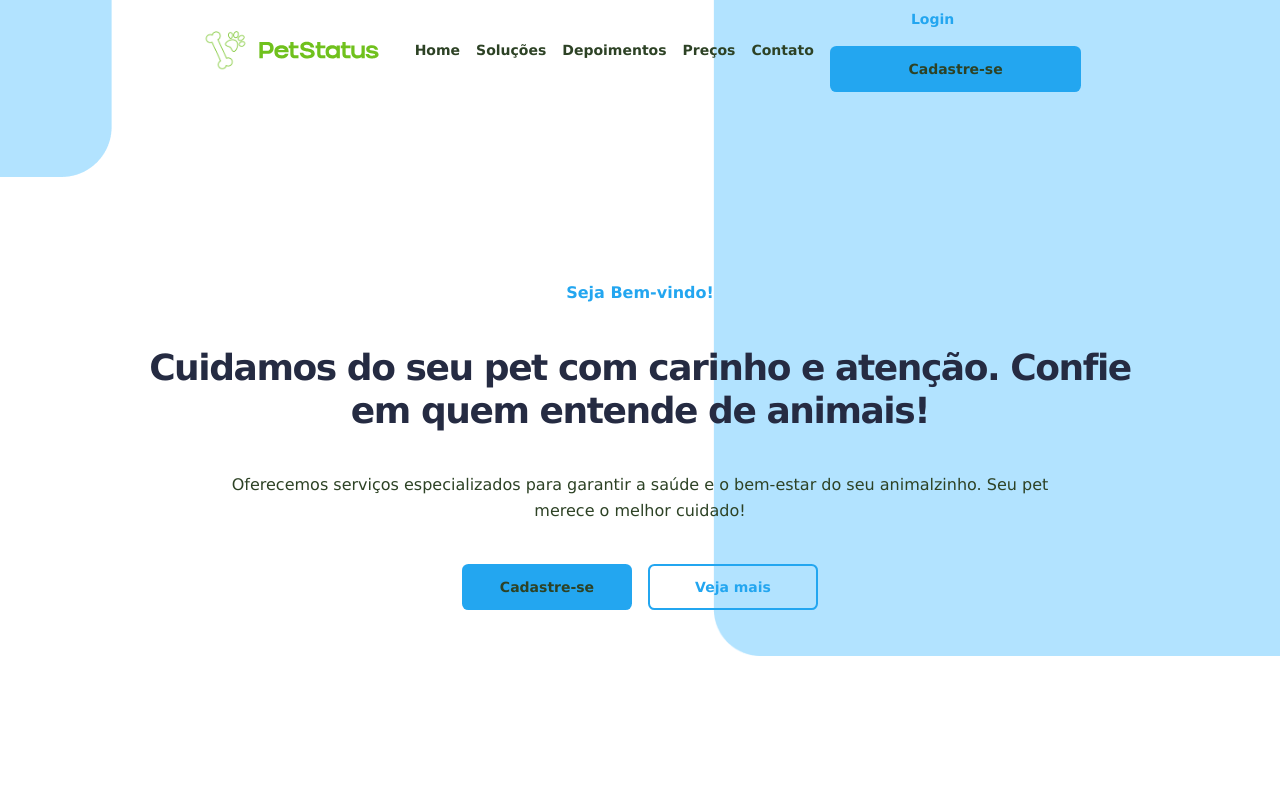
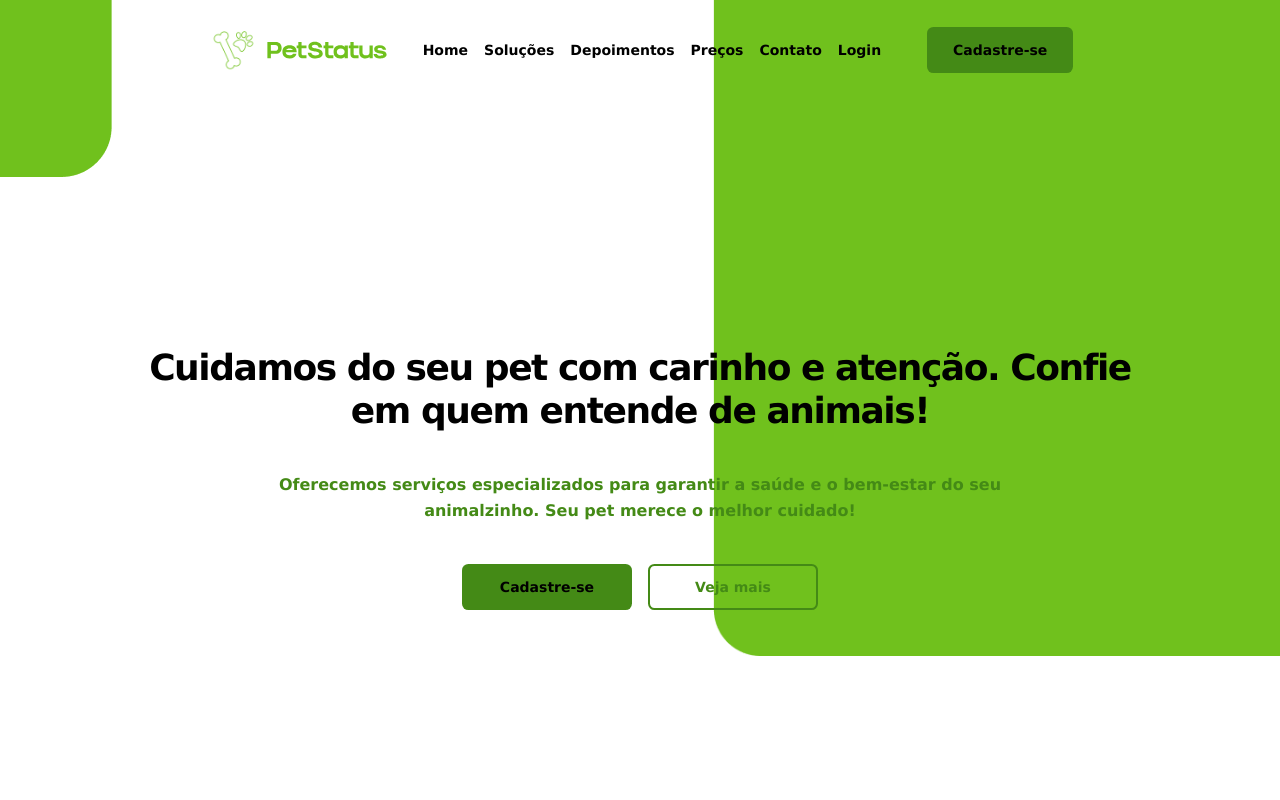
Before and after one commit to Viniciushfc/landing-page-petstatus, a React (Vite) app: page / in a window 1280 px wide. Shown: the top 800 px of the page. Built offline with nearby package versions, Linux system fonts and the light colour scheme.

Commit message:
melhoria 1.0

```diff
--- a/src/pages/Home.tsx
+++ b/src/pages/Home.tsx
@@ -10,16 +10,16 @@ import Menu from '../assets/images/Menu.svg';
 import Logo from "../assets/images/logo.svg";
 import { useEffect, useState } from "react";
 import Button from "../components/Button";
-import Card from "../components/card/Card"; // Importa o componente Card
+import Card from "../components/card/Card";
 
 export default function Home() {
     const [showMobileMenu, setShowMobileMenu] = useState(false);
 
-    useEffect(() =>{
-        if(showMobileMenu){
+    useEffect(() => {
+        if (showMobileMenu) {
             document.documentElement.style.overflowY = "hidden"
         } else {
-             document.documentElement.style.overflowY = "auto"
+            document.documentElement.style.overflowY = "auto"
         }
     })
 
@@ -38,8 +38,8 @@ export default function Home() {
                         </ul>
                     </div>
                     <div className="desktop-only">
-                        <div className="flex items-center">
-                        <a className="reverse-color ml-lg link" href="#">Login</a>
+                        <div className="flexx items-center">
+                            <a className="link-login ml-lg link" href="#">Login</a>
                             <Button text="Cadastre-se" />
                         </div>
                     </div>
@@ -75,7 +75,6 @@ export default function Home() {
                 </span>
                 <img src={HeroRectangleOne} alt="Retangulo dois tela inicial" />
                 <div className="container content">
-                    <p className="desktop-only">Seja Bem-vindo!</p>
                     <h1>Cuidamos do seu pet com carinho e atenção. Confie em quem entende de animais!</h1>
                     <p>Oferecemos serviços especializados para garantir a saúde e o bem-estar do seu animalzinho. Seu pet merece o melhor cuidado!</p>
                     <div className="flex gap-1">
--- a/src/styles/header.css
+++ b/src/styles/header.css
@@ -39,6 +39,9 @@
     font-size: var(--fs-lg);
 }
 
+.link-login{
+    color: black;
+}
 
 @media (width >=1280px) {
     header {
--- a/src/styles/index.css
+++ b/src/styles/index.css
@@ -2,15 +2,15 @@
     padding: 0;
     margin: 0;
     box-sizing: border-box;
-    color: var(--textColor);
+    color: var(--text-color);
     font-family: Verdana, Geneva, Tahoma, sans-serif;
 }
 
 :root {
     --bg-color: #FFF;
-    --primary-color: #23A6F0;
+    --primary-color: #448a16;
     --secondary-color: #B2E3FF;
-    --text-color: #252B42;
+    --text-color: #000000;
     --secondary-text-color: #737373;
     --light-gray: #F8F8F8;
     --light-text-color: #FFF;
@@ -88,6 +88,11 @@ ul {
     list-style: none;
 }
 
+.flexx{
+    display: flex;
+}
+
+
 @media (width >= 1280px) {
     :root {
         --fs-lg: 2rem;
```
Also changed, not shown: src/assets/images/retangleOne.png, src/assets/images/retangleTwo.png.
